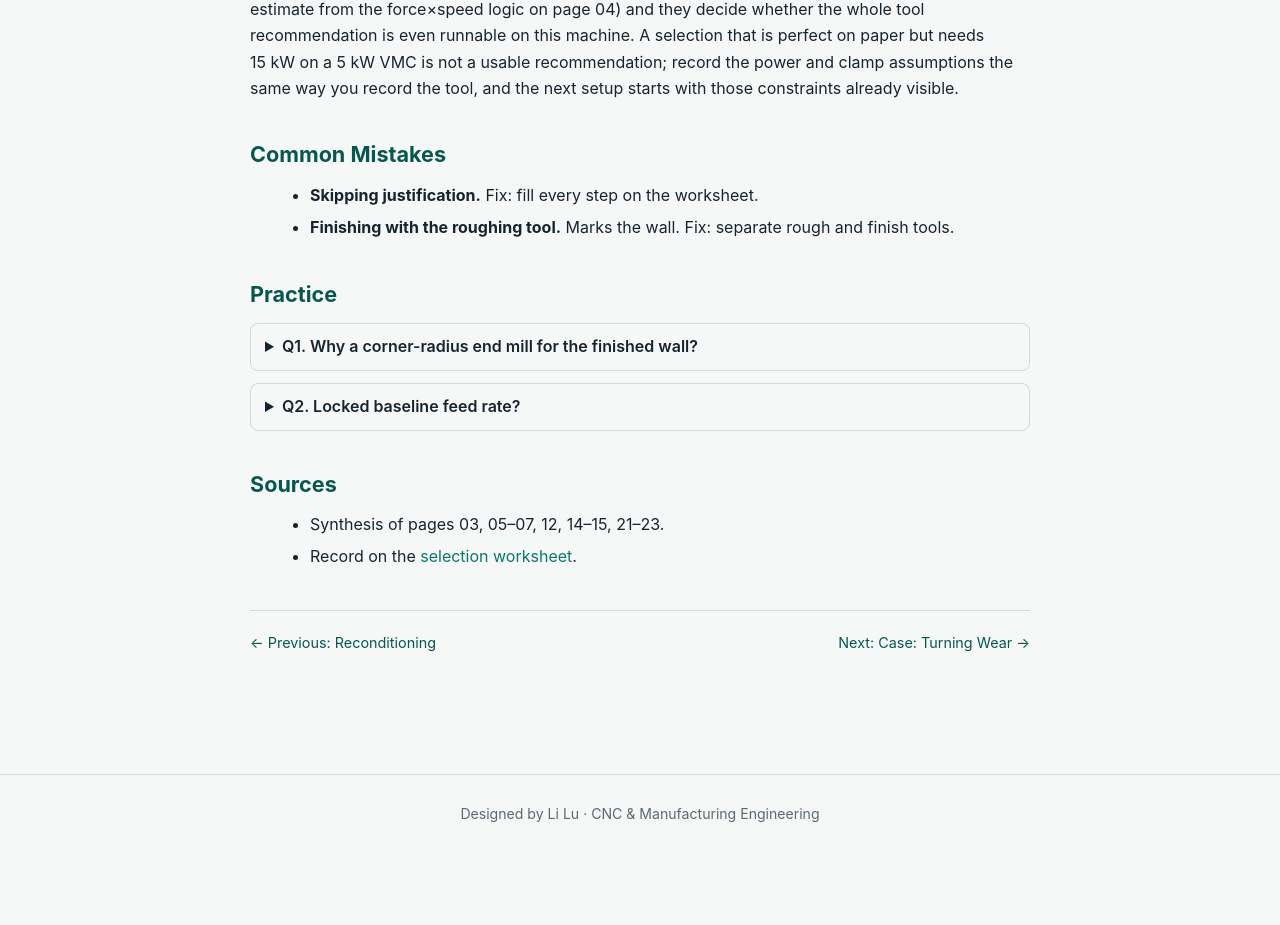
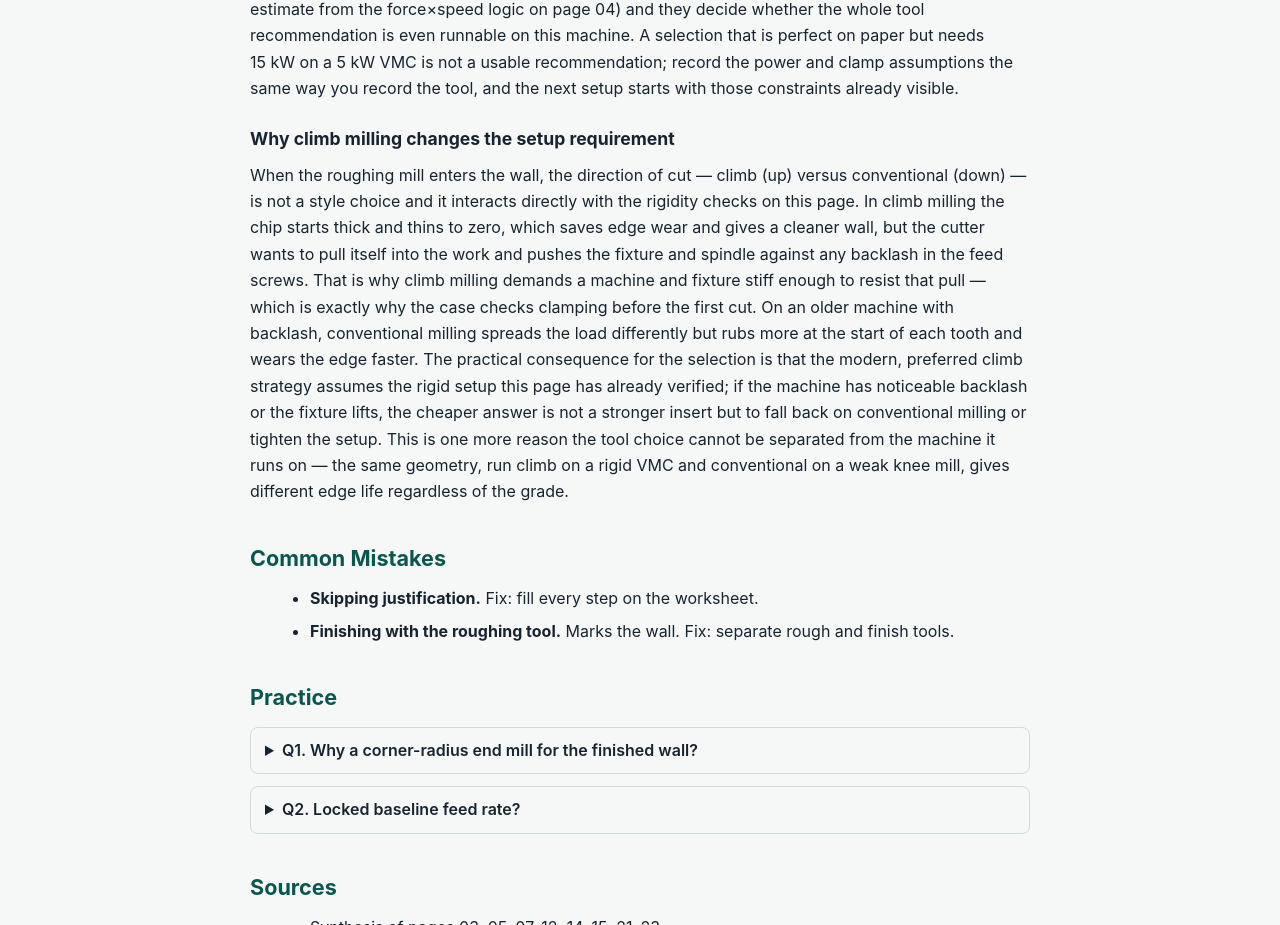
Before and after one commit to LiLu1626/cnc-manufacturing-engineering, a plain HTML site: page docs/cutting-tool-technology/32-case-milling-tool-selection/index.html in a window 1280 px wide. Shown: the part 3635-4560 px from the top of the page. Before the commit the page ends 4488 px from the top, so only its background shows below. Drawn offline with Linux system fonts and the light colour scheme.

Commit message:
CTT: 32 climb milling changes setup requirement

```diff
--- a/docs/cutting-tool-technology/32-case-milling-tool-selection/index.html
+++ b/docs/cutting-tool-technology/32-case-milling-tool-selection/index.html
@@ -86,6 +86,9 @@
 <h3>Why you check clamping and power before the first cut</h3>
 <p>The tool selection on this page is only half the setup; the other half is whether the machine and fixture can deliver the cut you chose. Before running the first pocket, confirm two things that no tool choice can compensate for. First, the fixture holds the plate against both the cutting force and the upward tendency of climb milling &mdash; a fixture that lifts under load ruins both the wall and the cutter, and no grade fixes it. Second, the spindle has enough power for the chosen MRR: if the machine lugs down when the roughing mill enters, you cannot keep the locked vf and the catalog speed regardless of how good the tool is, and the realistic response is to step ap or ae down rather than push the spindle. These checks sit at the start of the worksheet because they are cheap (a look at the clamp, a quick power estimate from the force&times;speed logic on page 04) and they decide whether the whole tool recommendation is even runnable on this machine. A selection that is perfect on paper but needs 15&nbsp;kW on a 5&nbsp;kW VMC is not a usable recommendation; record the power and clamp assumptions the same way you record the tool, and the next setup starts with those constraints already visible.</p>
 
+<h3>Why climb milling changes the setup requirement</h3>
+<p>When the roughing mill enters the wall, the direction of cut &mdash; climb (up) versus conventional (down) &mdash; is not a style choice and it interacts directly with the rigidity checks on this page. In climb milling the chip starts thick and thins to zero, which saves edge wear and gives a cleaner wall, but the cutter wants to pull itself into the work and pushes the fixture and spindle against any backlash in the feed screws. That is why climb milling demands a machine and fixture stiff enough to resist that pull &mdash; which is exactly why the case checks clamping before the first cut. On an older machine with backlash, conventional milling spreads the load differently but rubs more at the start of each tooth and wears the edge faster. The practical consequence for the selection is that the modern, preferred climb strategy assumes the rigid setup this page has already verified; if the machine has noticeable backlash or the fixture lifts, the cheaper answer is not a stronger insert but to fall back on conventional milling or tighten the setup. This is one more reason the tool choice cannot be separated from the machine it runs on &mdash; the same geometry, run climb on a rigid VMC and conventional on a weak knee mill, gives different edge life regardless of the grade.</p>
+
 <h2>Common Mistakes</h2>
 <ul>
 <li><strong>Skipping justification.</strong> Fix: fill every step on the worksheet.</li>
```
